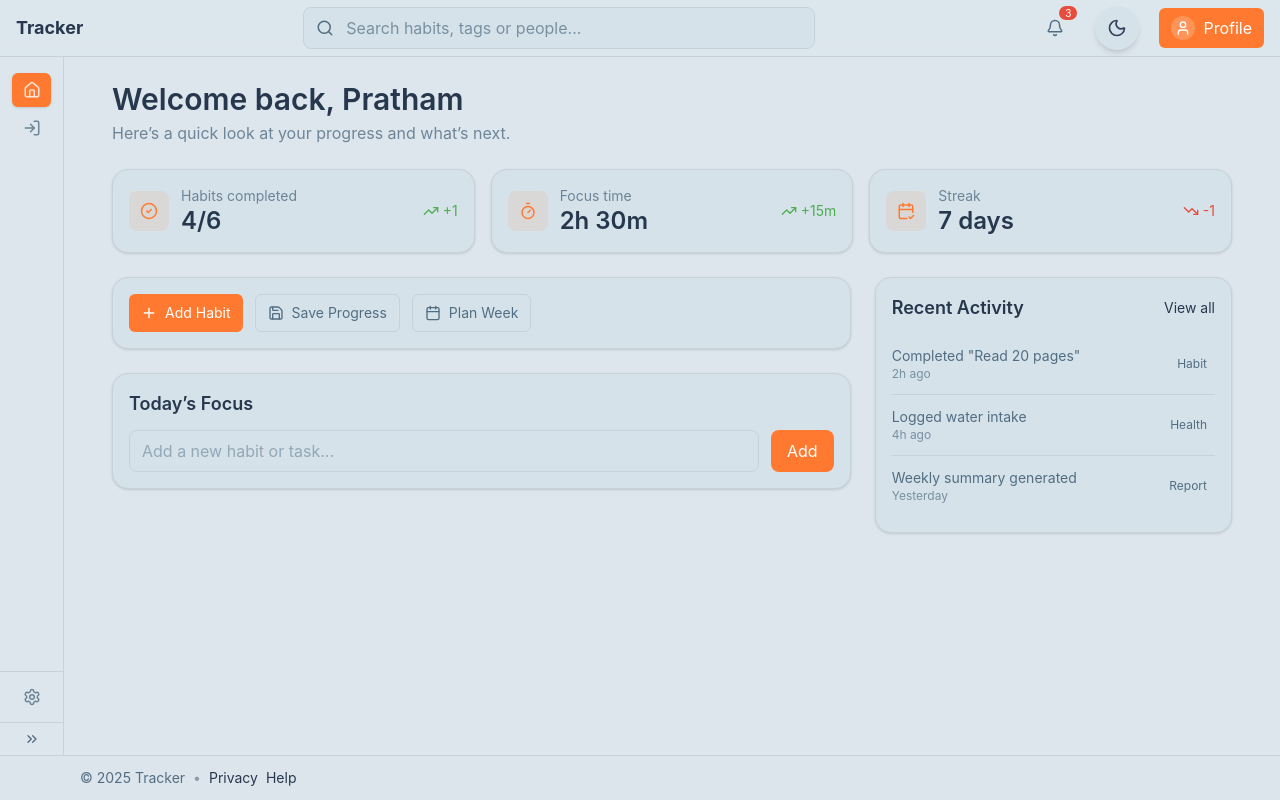
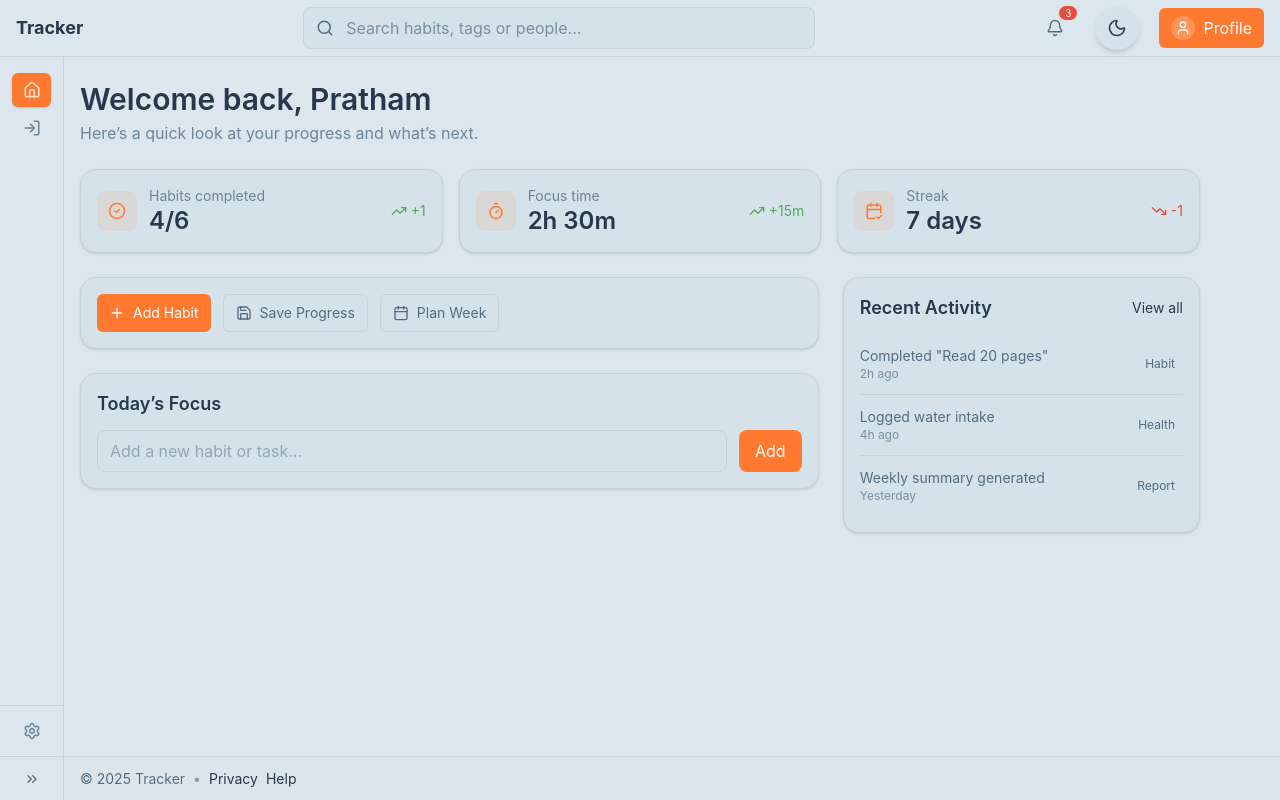
Before and after one commit to Pratham2137/Tracker-Frontend, a React (Vite) app: page / in a window 1280 px wide. Built offline with nearby package versions, Linux system fonts and the light colour scheme.

Commit message:
adjust height for footer and sidebar toggle button for better alignment

```diff
--- a/src/components/layout/Footer.jsx
+++ b/src/components/layout/Footer.jsx
@@ -2,8 +2,8 @@ import ThemeToggle from '@/components/ThemeToggle'
 
 export default function Footer() {
   return (
-    <footer className="mt-auto w-full border-t border-border dark:border-border-dark bg-background/90 dark:bg-background-dark/90">
-      <div className="max-w-6xl mx-auto px-4 py-3 text-sm gap-4 flex flex-col sm:flex-row sm:items-center sm:justify-between">
+    <footer className="mt-auto w-full border-t h-11 border-border dark:border-border-dark bg-background/90 dark:bg-background-dark/90">
+      <div className="max-w-6xl mx-auto px-4 py-3 h-full text-sm gap-4 flex flex-col sm:flex-row sm:items-center sm:justify-between">
         <div className="flex flex-wrap items-center justify-center sm:justify-start gap-2 text-center sm:text-left">
           <span>© {new Date().getFullYear()} Tracker</span>
           <span className="opacity-60 hidden sm:inline">•</span>
--- a/src/components/layout/Sidebar.jsx
+++ b/src/components/layout/Sidebar.jsx
@@ -47,7 +47,7 @@ export default function Sidebar({ open, onClose }) {
   // Desktop sidebar
   return (
     <aside
-      className={`${collapsed ? 'w-16' : 'w-64'} bg-background dark:bg-background-dark border-r border-border dark:border-border-dark flex flex-col shadow-none transition-all ease-in-out duration-300 z-40`}
+      className={`${collapsed ? 'w-16' : 'w-64'} bg-background md:fixed md:top-14 md:bottom-0 md:left-0 dark:bg-background-dark border-r border-t border-border dark:border-border-dark flex flex-col shadow-none transition-all ease-in-out duration-300 z-40`}
       aria-label="Sidebar navigation"
     >
       <nav className={`flex-1 px-3 py-4 space-y-1 overflow-y-auto ${collapsed ? 'px-2' : ''}`}>
@@ -64,7 +64,7 @@ export default function Sidebar({ open, onClose }) {
         </div>
         <button
           onClick={() => setCollapsed((v) => !v)}
-          className={`flex items-center w-full justify-center px-3 py-2 text-xs font-medium border-t border-border dark:border-border-dark hover:bg-surface dark:hover:bg-surface-dark transition-colors`}
+          className={`flex items-center w-full justify-center h-11 px-3 py-3 text-xs font-medium border-t border-border dark:border-border-dark hover:bg-surface dark:hover:bg-surface-dark transition-colors`}
           aria-label="Toggle collapse"
           title={collapsed ? 'Expand' : 'Collapse'}
         >
```
